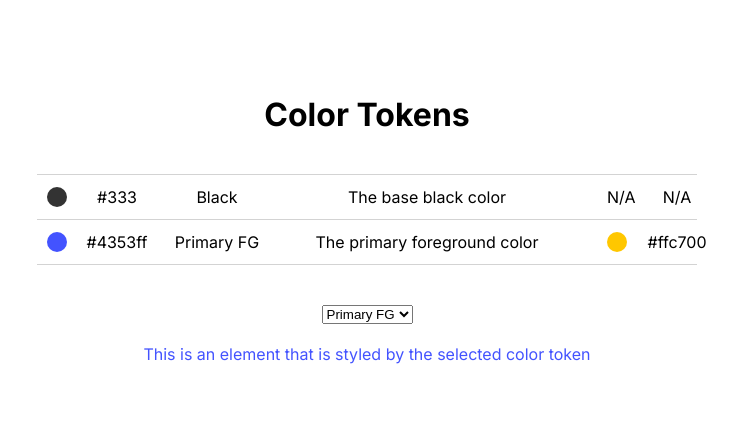
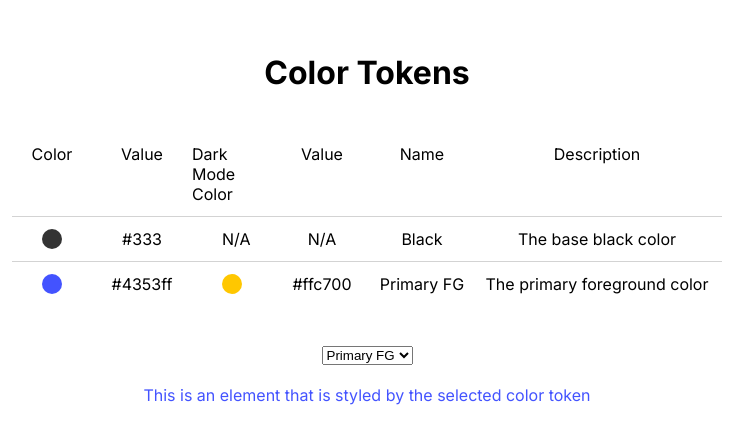
Before and after one commit to jordanwilliams/color-tokens, a Next.js app: page / in a window 1280 px wide. Shown: the part 191-634 px from the top of the page, without its empty margins (273-1010 px from the left). Built offline with nearby package versions, Linux system fonts and the light colour scheme.

Commit message:
Adjust the token list styles a bit

```diff
--- a/components/ColorToken.module.css
+++ b/components/ColorToken.module.css
@@ -1,10 +1,3 @@
-.colorToken {
-  display: grid;
-  grid-template-columns: 40px 80px 120px 300px 80px 40px;
-  justify-items: center;
-  padding: 12px 0;
-}
-
 .color {
   --color-size: 20px;
 
--- a/components/ColorToken.tsx
+++ b/components/ColorToken.tsx
@@ -1,3 +1,4 @@
+import Row from './Row';
 import styles from './ColorToken.module.css';
 
 export type Token = {
@@ -17,7 +18,7 @@ function ColorToken({
   token: { color, name, description, darkModeColor },
 }: Props) {
   return (
-    <div className={styles.colorToken}>
+    <Row>
       <div
         className={styles.color}
         style={{
@@ -25,8 +26,6 @@ function ColorToken({
         }}
       />
       <div className={styles.value}>{color}</div>
-      <div className={styles.name}>{name}</div>
-      <div className={styles.description}>{description}</div>
       {darkModeColor ? (
         <div
           className={styles.color}
@@ -38,7 +37,9 @@ function ColorToken({
         <div className={styles.color}>N/A</div>
       )}
       <div className={styles.darkMode}>{darkModeColor ?? 'N/A'}</div>
-    </div>
+      <div className={styles.name}>{name}</div>
+      <div className={styles.description}>{description}</div>
+    </Row>
   );
 }
 
--- /dev/null
+++ b/components/Row.module.css
@@ -0,0 +1,10 @@
+.row {
+  display: grid;
+  grid-template-columns: 80px 100px 80px 100px 100px 250px;
+  justify-items: center;
+  padding: 12px 0;
+}
+
+.row + .row {
+  border-top: 1px solid lightgrey;
+}
--- /dev/null
+++ b/components/Row.tsx
@@ -0,0 +1,12 @@
+import { ReactNode } from 'react';
+import styles from './Row.module.css';
+
+type Props = {
+  children: ReactNode;
+};
+
+function Row({ children }: Props) {
+  return <div className={styles.row}>{children}</div>;
+}
+
+export default Row;
--- a/pages/index.tsx
+++ b/pages/index.tsx
@@ -5,6 +5,7 @@ import { Inter } from '@next/font/google';
 import styles from '@/styles/Home.module.css';
 
 import ColorToken, { Token } from '@/components/ColorToken';
+import Row from '@/components/Row';
 
 const inter = Inter({ subsets: ['latin'] });
 
@@ -111,6 +112,14 @@ export default function Home() {
       <main className={`${styles.main} ${inter.className}`}>
         <h1 className={styles.heading}>Color Tokens</h1>
         <div className={styles.tokenList}>
+          <Row>
+            <span>Color</span>
+            <span>Value</span>
+            <span>Dark Mode Color</span>
+            <span>Value</span>
+            <span>Name</span>
+            <span>Description</span>
+          </Row>
           {Object.values(tokens).map((token) => (
             <ColorToken
               token={token}
--- a/styles/Home.module.css
+++ b/styles/Home.module.css
@@ -14,8 +14,3 @@
   flex-direction: column;
   gap: 20px;
 }
-
-.tokenList {
-  border-top: 1px solid lightgrey;
-  border-bottom: 1px solid lightgrey;
-}
```
